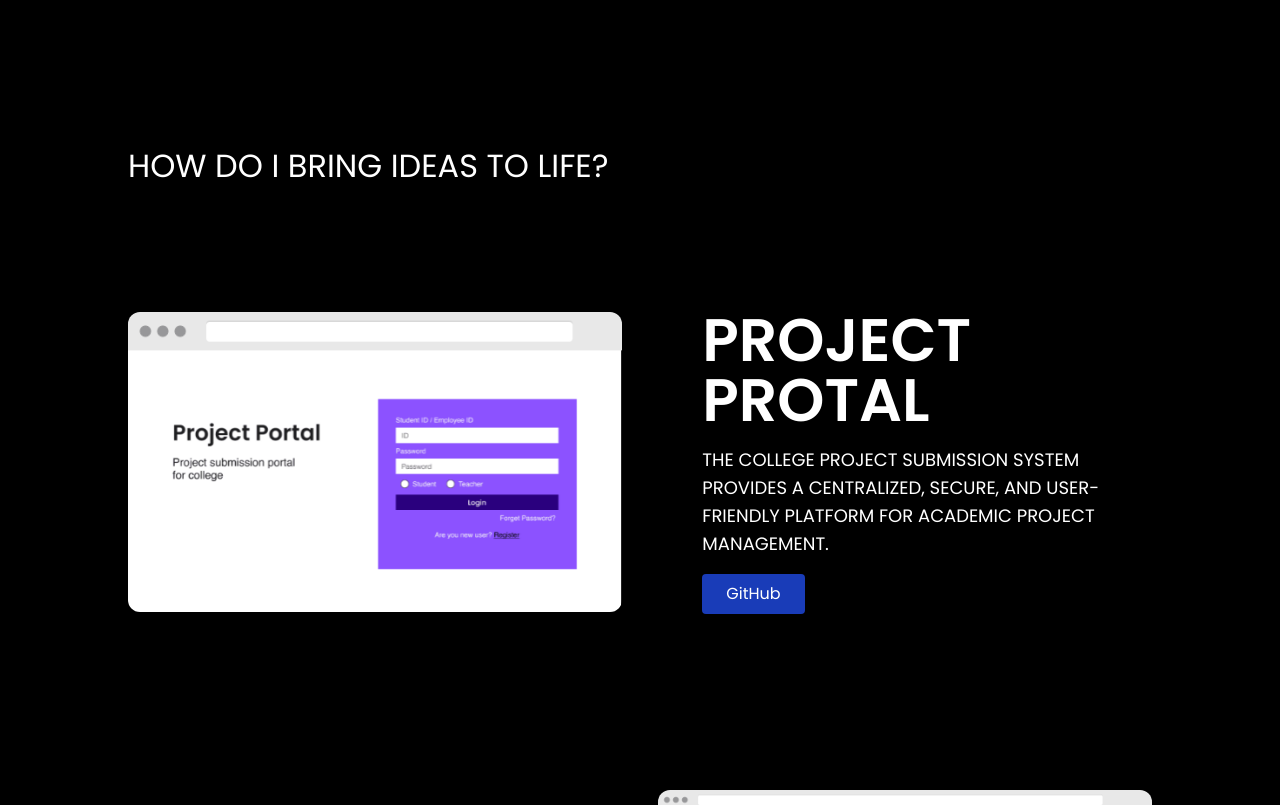
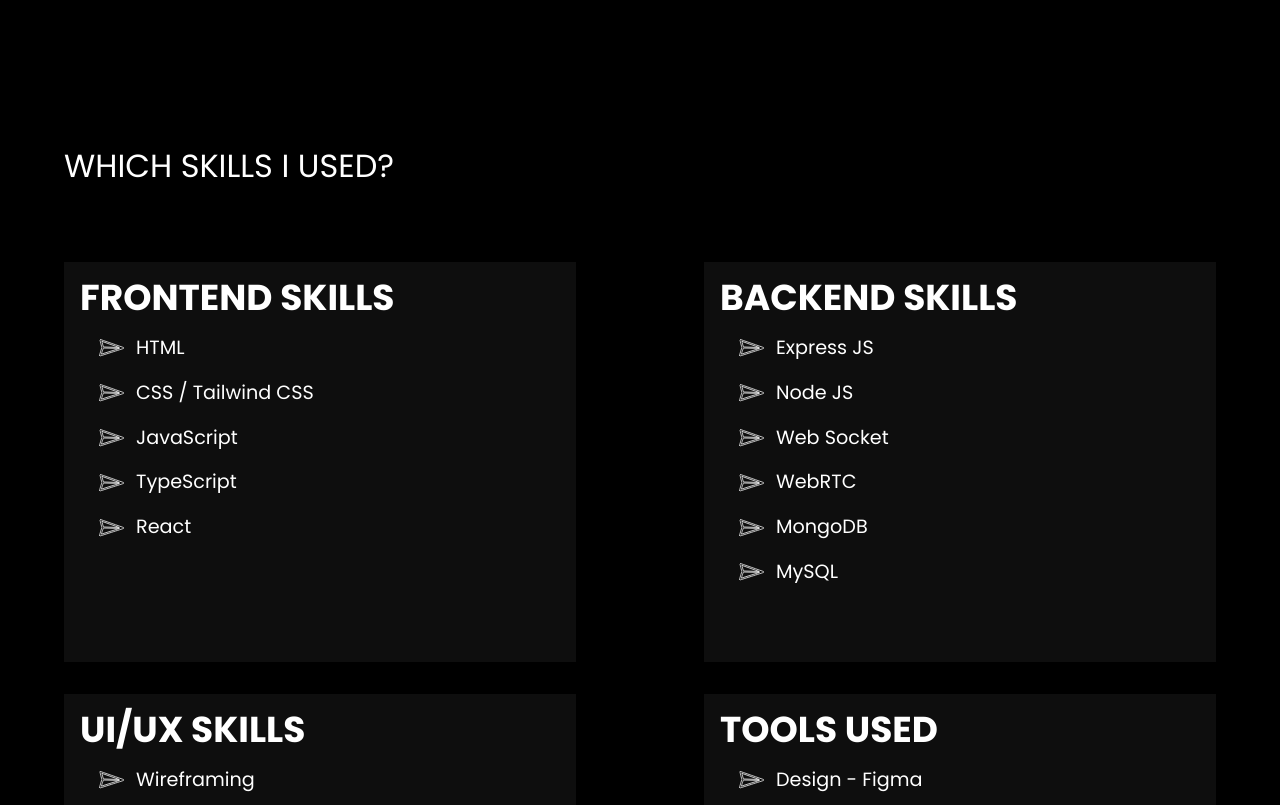
Before and after one commit to Aditya-Pawar-1/Aditya_Portfolio, a React (Vite) app: page / in a window 1280 px wide. Shown: the part 3500-4305 px from the top of the page. Built offline with nearby package versions, Linux system fonts and the light colour scheme.

Commit message:
Skills section added

```diff
--- a/src/components/Drives.jsx
+++ b/src/components/Drives.jsx
@@ -107,7 +107,7 @@
     return (
         <div
             ref={mainbackground}
-            className="h-[100vh] lg:h-[150vh] relative overflow-hidden bg-black"
+            className="h-[80vh] lg:h-[150vh] relative overflow-hidden bg-black"
         >
             <div ref={background} className='absolute scale-50 md:scale-75 lg:scale-90 -right-[60vw] md:-right-[80vw] lg:-right-[15vw]'>
                 {!isMobile && <DrivesSpline />}
@@ -115,7 +115,7 @@
                     <>
                         <img src="/assets/images/Drives_backgroud.gif"
                             alt="Drives Section Background"
-                            className="object-contain h-[100vh] min-w-screen"
+                            className="object-contain h-[80vh] mt-[25vh] lg:mt-[0] min-w-screen"
                         />
                     </>}
             </div>
--- a/src/components/Hero.jsx
+++ b/src/components/Hero.jsx
@@ -45,7 +45,7 @@
       className="overflow-hidden">
       <div
         className='relative'>
-        <div className="flex flex-col z-2 h-full w-full pb-14 md:pb-4 text-white absolute items-center justify-end pointer-events-none">
+        <div className="flex flex-col z-2 h-full w-full pb-20 md:pb-4 text-white absolute items-center justify-end pointer-events-none">
           <div ref={heading} className='text-[6rem] md:text-[12rem] lg:text-[16rem] font-semibold uppercase'>
             <span className="char inline-block">a</span>
             <span className="char inline-block">d</span>
@@ -58,10 +58,15 @@
         </div>
         <div className='h-[100vh] w-full scale-125'>
           <Suspense fallback={<div className="h-[100vh] w-full bg-black"></div>}>
-            {window.innerWidth > 768
-              ? <HeroSpline />
-              : <img src="assets/images/Hero_Background.jpg" alt="Hero Mobile" className="h-[100vh] w-full object-contain" />
-            }
+            {window.innerWidth > 768 ? (
+              <HeroSpline />
+            ) : (
+              <div
+                className="h-[100vh] w-full bg-[url('/assets/images/Hero_Background.jpg')] bg-repeat bg-contain"
+                aria-label="Hero Mobile"
+              ></div>
+            )}
+
           </Suspense>
         </div>
       </div>
--- a/src/components/Home.jsx
+++ b/src/components/Home.jsx
@@ -5,6 +5,7 @@
 const Intro = React.lazy(() => import('./Intro'));
 const Drives = React.lazy(() => import('./Drives'));
 import Pro from './Pro';
+import Skills from './Skills';
 // const Project = React.lazy(() => import('./Project')); // Uncomment if needed
 
 const Home = () => {
@@ -18,6 +19,7 @@
         <Hero />
         <Intro />
         <Drives />
+        <Skills />
         {/* <Project /> */}
         <Pro />
       </div>
--- a/src/components/Layout.jsx
+++ b/src/components/Layout.jsx
@@ -19,7 +19,7 @@
     }, [])
 
     return (
-        <div className="bg-black font-poppins max-w-screen box-border min-h-screen text-white relative uppercase mx-auto select-none"
+        <div className="bg-black overflow-hidden font-poppins max-w-screen box-border min-h-screen text-white relative uppercase mx-auto select-none"
         >
             <Navbar />
             <Outlet />
--- a/src/components/ProCard.jsx
+++ b/src/components/ProCard.jsx
@@ -10,7 +10,7 @@
     const CardRef = useRef();
 
     useGSAP(() => {
-        if (window.innerWidth < 768) return;
+        // if (window.innerWidth < 768) return;
         gsap.from(CardRef.current, {
             scrollTrigger: {
                 trigger: CardRef.current,
--- /dev/null
+++ b/src/components/SkillCard.jsx
@@ -0,0 +1,47 @@
+import gsap from "gsap";
+import { useGSAP } from "@gsap/react";
+import { ScrollTrigger } from 'gsap/ScrollTrigger';
+import { useRef } from "react";
+
+gsap.registerPlugin(useGSAP);
+gsap.registerPlugin(ScrollTrigger);
+
+const SkillCard = ({ title, skill }) => {
+
+    const cardRef = useRef();
+    useGSAP(() => {
+        gsap.from(cardRef.current, {
+            scrollTrigger: {
+                trigger: cardRef.current,
+                start: 'top 90%',
+                end: 'top 80%',
+                scrub: 1,
+                once: true,
+                // markers: true,
+                duration: 1.5,
+                ease: "power2.inOut",
+            },
+            y: "100%",
+            opacity: 0
+        })
+
+    })
+
+    return (
+        <div ref={cardRef} className='bg-[#0E0E0E] w-[80vw] md:w-[40vw] md:min-h-[50vh] p-4'>
+            <h4 className='text-2xl md:text-4xl font-bold'>
+                {title}
+            </h4>
+            <div className='p-4'>
+                {skill.map((data, index) => (
+                    <div key={index} className='flex items-center gap-4 pb-4'>
+                        <img className='h-[1.2rem] md:h-[1.5rem]  rotate-45' src="assets/images/send.svg" alt="" />
+                        <p className='text-[1rem] md:text-[1.2rem] normal-case'>{data}</p>
+                    </div>
+                ))}
+            </div>
+        </div>
+    )
+}
+
+export default SkillCard
--- /dev/null
+++ b/src/components/Skills.jsx
@@ -0,0 +1,73 @@
+import gsap from "gsap";
+import { useGSAP } from "@gsap/react";
+import { ScrollTrigger } from 'gsap/ScrollTrigger';
+import { useRef } from "react";
+import SkillCard from './SkillCard'
+
+gsap.registerPlugin(useGSAP);
+gsap.registerPlugin(ScrollTrigger);
+
+const Skills = () => {
+  const data = [
+    {
+      title: "Frontend Skills",
+      skill: ["HTML", "CSS / Tailwind CSS", "JavaScript", "TypeScript", "React",]
+    },
+    {
+      title: "Backend Skills",
+      skill: ["Express JS", "Node JS", "Web Socket", "WebRTC", "MongoDB", "MySQL"]
+    },
+    {
+      title: "UI/UX Skills",
+      skill: ["Wireframing", "Prototyping", "Layout Design", "UI Design", "Responsive Design", "Web & Mobile Design"]
+    },
+    {
+      title: "Tools Used",
+      skill: ["Design - Figma", "Version Control - Git and GitHub", "Programing - VS Code", "Deployment - Vercel", "Testing - Postman", "Code Quality - ESLint"]
+    },
+    {
+      title: "Technical Skills",
+      skill: ["C / C++", "JAVA", "Python", "Data Structures and Algorithms", "Object-Oriented Programming", "Competitive Programming", "System Design", ]
+    },
+    {
+      title: "Soft Skills",
+      skill: ["Presentation", "Collaboration", "Teamwork", "Time Management", "Adaptability", "Problem Solving"]
+    },
+  ]
+  const line = useRef();
+  useGSAP(() => {
+    gsap.to(line.current, {
+      scrollTrigger: {
+        trigger: line.current,
+        start: 'top center',
+        end: 'bottom 20%',
+        scrub: 1,
+        // markers: true,
+        duration: 1.5,
+        ease: "power2.inOut",
+      },
+      width: '80vw'
+    })
+
+  })
+
+
+  return (
+    <>
+      <div className="pl-[5%] mb-[5%]">
+        <div ref={line} className="h-0.5 w-[0] bg-white mt-8"></div>
+        <h2 className='text-[1.3rem] md:text-[2rem] py-2'>Which Skills I Used?</h2>
+      </div>
+      <div className='flex flex-col flex-wrap md:flex-row justify-between items-center gap-2 md:gap-8 md:px-[5%] pb-8'>
+        {
+          data.map((data, index) => (
+            <SkillCard key={index} {...data}
+            />
+          ))
+        }
+      </div>
+    </>
+  )
+}
+
+export default Skills
```
Also changed, not shown: public/assets/images/send.svg (added).
